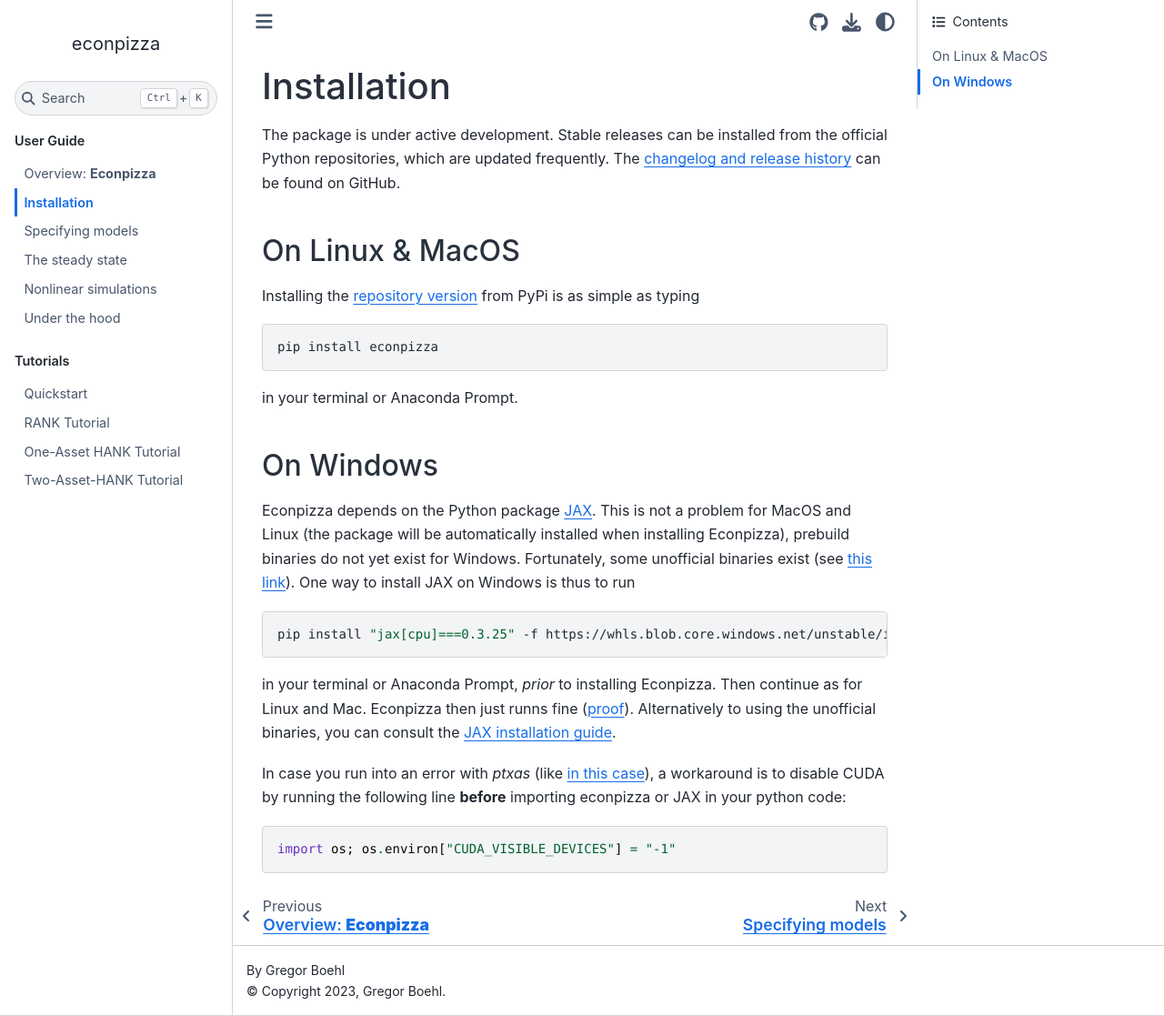
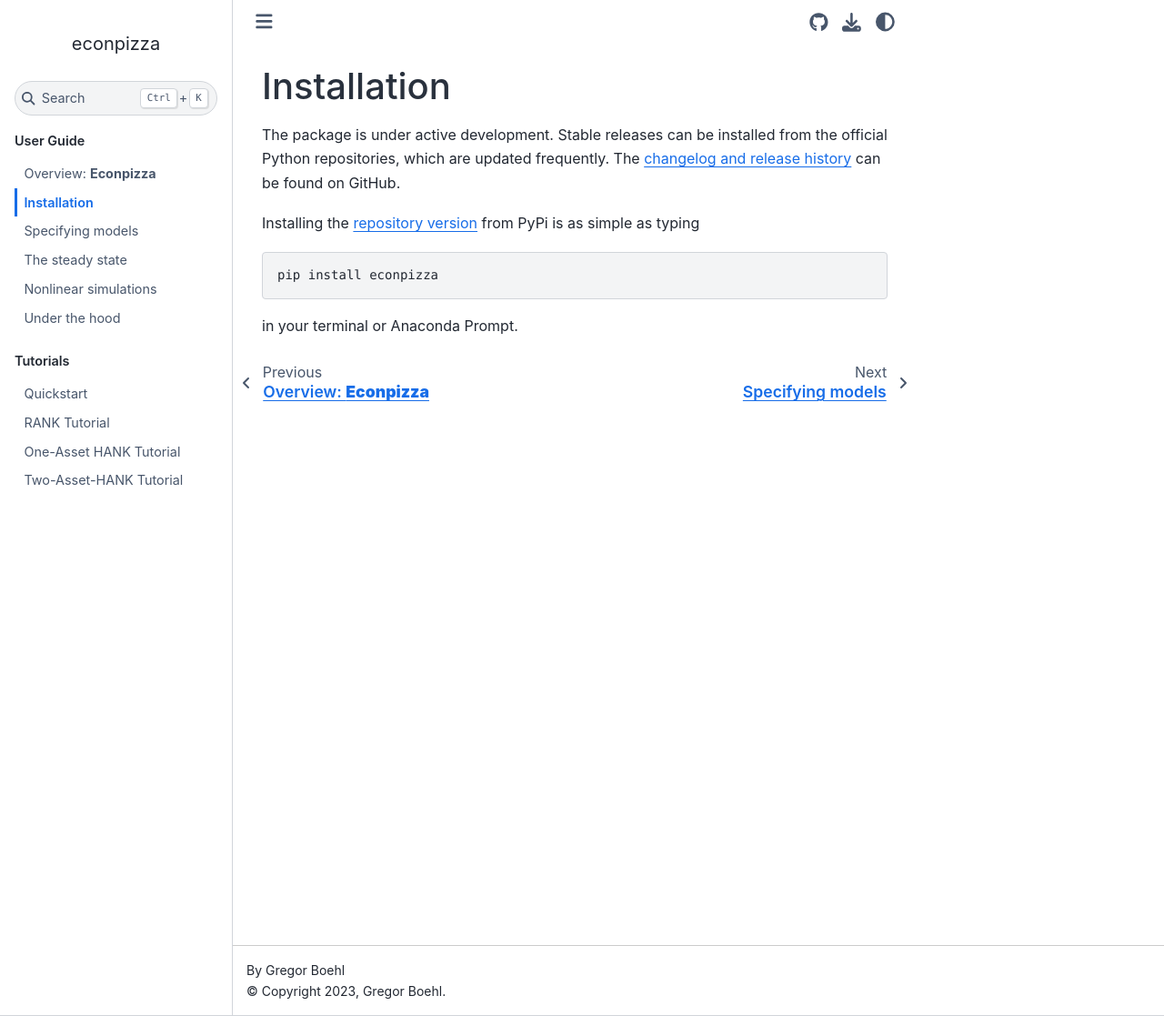
Before and after one commit to gboehl/econpizza, a Sphinx documentation site: the page built from docs/guide/installation.rst, in a window 1280 px wide and 1117 px high. Shown: the whole window at 91% size. Built offline with Sphinx 7.4.7 and the Sphinx Book theme 1.1.4, drawn with Linux system fonts in a browser that asks for light colours.

```diff
--- a/docs/guide/installation.rst
+++ b/docs/guide/installation.rst
@@ -2,9 +2,6 @@
 ============
 
 The package is under active development. Stable releases can be installed from the official Python repositories, which are updated frequently. The `changelog and release history <https://github.com/gboehl/econpizza/releases>`_ can be found on GitHub.
-
-On Linux & MacOS
-----------------
 
 Installing the `repository version <https://pypi.org/project/econpizza/>`_ from PyPi is as simple as typing
 
@@ -13,21 +10,3 @@
    pip install econpizza
 
 in your terminal or Anaconda Prompt.
-
-On Windows
-----------
-
-Econpizza depends on the Python package `JAX <https://jax.readthedocs.io>`_. This is not a problem for MacOS and Linux (the package will be automatically installed when installing Econpizza), prebuild binaries do not yet exist for Windows. Fortunately, some unofficial binaries exist (see `this link <https://github.com/cloudhan/jax-windows-builder>`_).
-One way to install JAX on Windows is thus to run
-
-.. code-block:: bash
-
-    pip install "jax[cpu]===0.3.25" -f https://whls.blob.core.windows.net/unstable/index.html --use-deprecated legacy-resolver
-
-in your terminal or Anaconda Prompt, *prior* to installing Econpizza. Then continue as for Linux and Mac. Econpizza then just runns fine (`proof <https://github.com/gboehl/econpizza/actions/runs/2579662335>`_). Alternatively to using the unofficial binaries, you can consult the `JAX installation guide <https://github.com/google/jax#installation>`_.
-
-In case you run into an error with `ptxas` (like `in this case <https://github.com/tensorflow/models/issues/7640>`_), a workaround is to disable CUDA by running the following line **before** importing econpizza or JAX in your python code:
-
-.. code-block:: python
-
-    import os; os.environ["CUDA_VISIBLE_DEVICES"] = "-1"
```
Also changed, not shown: 1 other file.
